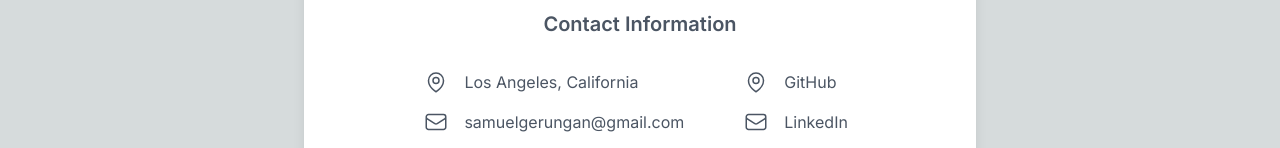
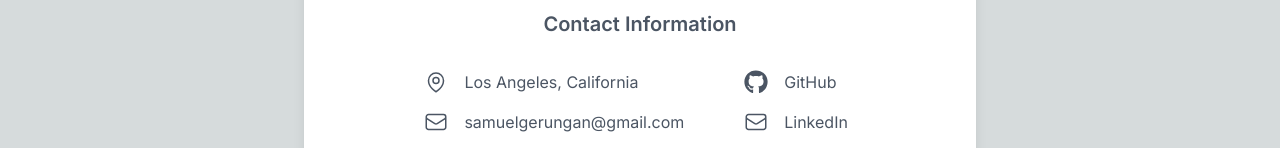
Before and after one commit to Sam-T-G/sam-modern-portfolio, a Next.js app: page /contact in a window 1280 px wide. Shown: the part 134-282 px from the top of the page. Built offline with nearby package versions, Linux system fonts and the light colour scheme.

Commit message:
Update page.tsx

```diff
--- a/src/app/contact/page.tsx
+++ b/src/app/contact/page.tsx
@@ -1,4 +1,6 @@
 import React from "react";
+import { FontAwesomeIcon } from "@fortawesome/react-fontawesome";
+import { faGithub } from "@fortawesome/free-brands-svg-icons";
 
 const ContactCard = () => {
 	return (
@@ -66,21 +68,14 @@
 					<div className="mx-7">
 						<li className="flex items-center py-2">
 							<svg
+								className="w-6 h-6 ml-1 mr-4"
 								xmlns="http://www.w3.org/2000/svg"
-								fill="none"
-								viewBox="0 0 24 24"
-								stroke-width="1.5"
-								stroke="currentColor"
-								className="w-6 h-6 text-gray-600 ml-1 mr-4">
+								height="14"
+								width="13.5625"
+								viewBox="0 0 496 512">
 								<path
-									stroke-linecap="round"
-									stroke-linejoin="round"
-									d="M15 10.5a3 3 0 1 1-6 0 3 3 0 0 1 6 0Z"
-								/>
-								<path
-									stroke-linecap="round"
-									stroke-linejoin="round"
-									d="M19.5 10.5c0 7.142-7.5 11.25-7.5 11.25S4.5 17.642 4.5 10.5a7.5 7.5 0 1 1 15 0Z"
+									fill="#4b5563"
+									d="M165.9 397.4c0 2-2.3 3.6-5.2 3.6-3.3 .3-5.6-1.3-5.6-3.6 0-2 2.3-3.6 5.2-3.6 3-.3 5.6 1.3 5.6 3.6zm-31.1-4.5c-.7 2 1.3 4.3 4.3 4.9 2.6 1 5.6 0 6.2-2s-1.3-4.3-4.3-5.2c-2.6-.7-5.5 .3-6.2 2.3zm44.2-1.7c-2.9 .7-4.9 2.6-4.6 4.9 .3 2 2.9 3.3 5.9 2.6 2.9-.7 4.9-2.6 4.6-4.6-.3-1.9-3-3.2-5.9-2.9zM244.8 8C106.1 8 0 113.3 0 252c0 110.9 69.8 205.8 169.5 239.2 12.8 2.3 17.3-5.6 17.3-12.1 0-6.2-.3-40.4-.3-61.4 0 0-70 15-84.7-29.8 0 0-11.4-29.1-27.8-36.6 0 0-22.9-15.7 1.6-15.4 0 0 24.9 2 38.6 25.8 21.9 38.6 58.6 27.5 72.9 20.9 2.3-16 8.8-27.1 16-33.7-55.9-6.2-112.3-14.3-112.3-110.5 0-27.5 7.6-41.3 23.6-58.9-2.6-6.5-11.1-33.3 2.6-67.9 20.9-6.5 69 27 69 27 20-5.6 41.5-8.5 62.8-8.5s42.8 2.9 62.8 8.5c0 0 48.1-33.6 69-27 13.7 34.7 5.2 61.4 2.6 67.9 16 17.7 25.8 31.5 25.8 58.9 0 96.5-58.9 104.2-114.8 110.5 9.2 7.9 17 22.9 17 46.4 0 33.7-.3 75.4-.3 83.6 0 6.5 4.6 14.4 17.3 12.1C428.2 457.8 496 362.9 496 252 496 113.3 383.5 8 244.8 8zM97.2 352.9c-1.3 1-1 3.3 .7 5.2 1.6 1.6 3.9 2.3 5.2 1 1.3-1 1-3.3-.7-5.2-1.6-1.6-3.9-2.3-5.2-1zm-10.8-8.1c-.7 1.3 .3 2.9 2.3 3.9 1.6 1 3.6 .7 4.3-.7 .7-1.3-.3-2.9-2.3-3.9-2-.6-3.6-.3-4.3 .7zm32.4 35.6c-1.6 1.3-1 4.3 1.3 6.2 2.3 2.3 5.2 2.6 6.5 1 1.3-1.3 .7-4.3-1.3-6.2-2.2-2.3-5.2-2.6-6.5-1zm-11.4-14.7c-1.6 1-1.6 3.6 0 5.9 1.6 2.3 4.3 3.3 5.6 2.3 1.6-1.3 1.6-3.9 0-6.2-1.4-2.3-4-3.3-5.6-2z"
 								/>
 							</svg>
 							<span className="text-gray-600">GitHub</span>
```
